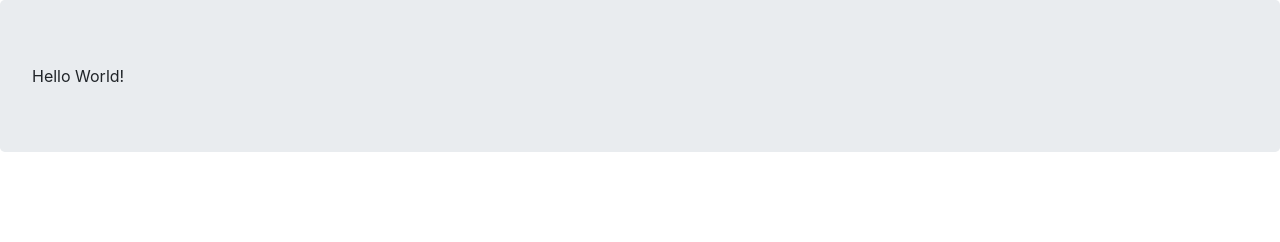
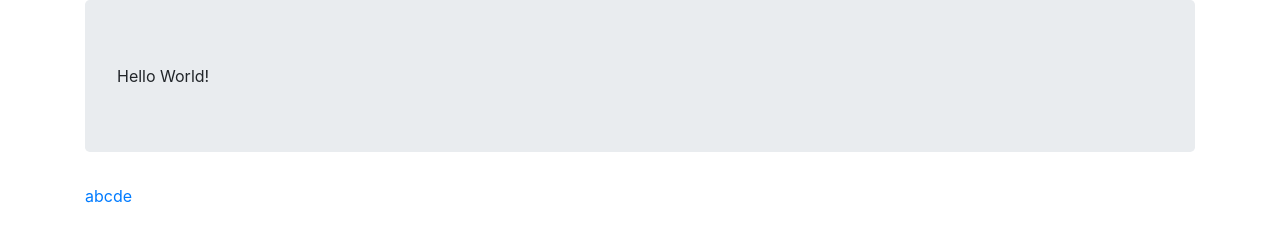
Before and after one commit to sternj/rlosps, a plain HTML site: page index.html in a window 1280 px wide. Drawn offline with nearby package versions, Linux system fonts and the light colour scheme.

Commit message:
Update index.html

```diff
--- a/index.html
+++ b/index.html
@@ -5,5 +5,10 @@
 <script src="https://code.jquery.com/jquery-3.5.1.slim.min.js" integrity="sha384-DfXdz2htPH0lsSSs5nCTpuj/zy4C+OGpamoFVy38MVBnE+IbbVYUew+OrCXaRkfj" crossorigin="anonymous"></script>
 <script src="https://cdn.jsdelivr.net/npm/popper.js@1.16.1/dist/umd/popper.min.js" integrity="sha384-9/reFTGAW83EW2RDu2S0VKaIzap3H66lZH81PoYlFhbGU+6BZp6G7niu735Sk7lN" crossorigin="anonymous"></script>
 <script src="https://stackpath.bootstrapcdn.com/bootstrap/4.5.2/js/bootstrap.min.js" integrity="sha384-B4gt1jrGC7Jh4AgTPSdUtOBvfO8shuf57BaghqFfPlYxofvL8/KUEfYiJOMMV+rV" crossorigin="anonymous"></script>
+<body>
+  <div class="container">
+    <div class="jumbotron">Hello World!</div>
+    <a href="page2.html"> abcde </a>
+  </div>
 
-<div class="jumbotron">Hello World!</div>
+</body>
```
